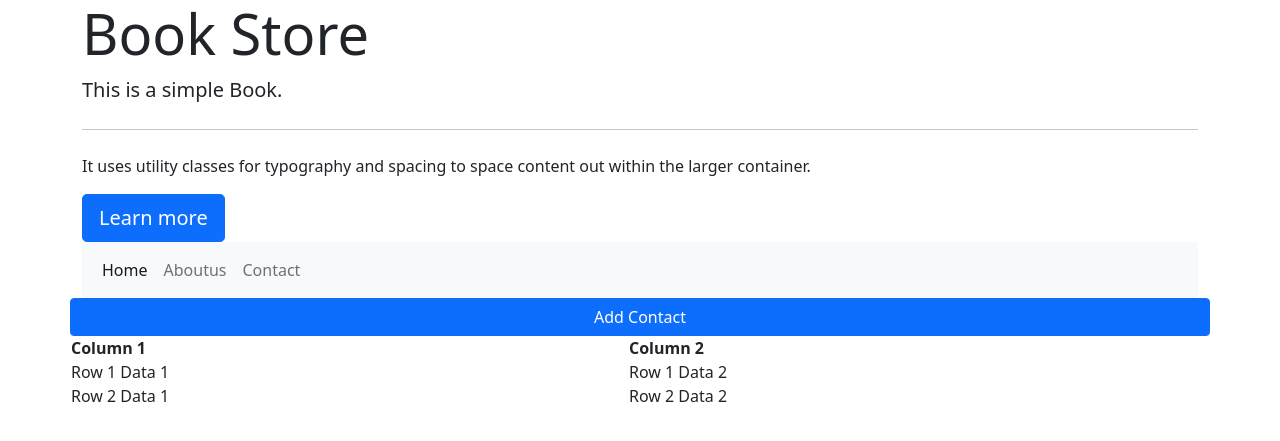
After one commit to pravin126/Book-Store-Stock-Exchange, a Django app: page /contactus in a window 1280 px wide. The commit adds this page. Shown: the top 441 px of the page. Run offline with Django 4.2, Linux system fonts and the light colour scheme; some libraries are stand-ins or nearby versions.

Commit message:
add contact us page

```diff
--- /dev/null
+++ b/books/templates/contact.html
@@ -0,0 +1,56 @@
+{% extends 'header.html' %}
+{% block content %}
+
+<!-- Button trigger modal -->
+<button type="button" class="btn btn-primary" data-bs-toggle="modal" data-bs-target="#exampleModal">
+    Add Contact
+  </button>
+
+  <!-- Modal -->
+  <div class="modal fade" id="exampleModal" tabindex="-1" aria-labelledby="exampleModalLabel" aria-hidden="true">
+    <div class="modal-dialog">
+      <div class="modal-content">
+        <div class="modal-header">
+          <h5 class="modal-title" id="exampleModalLabel">Modal title</h5>
+          <button type="button" class="btn-close" data-bs-dismiss="modal" aria-label="Close"></button>
+        </div>
+        <div class="modal-body">
+          ...
+        </div>
+        <div class="modal-footer">
+          <button type="button" class="btn btn-secondary" data-bs-dismiss="modal">Close</button>
+          <button type="button" class="btn btn-primary">Save changes</button>
+        </div>
+      </div>
+    </div>
+
+  </div>
+  <div class="row">
+    <link rel="stylesheet" href="https://cdn.datatables.net/1.13.6/css/jquery.dataTables.css" />
+
+    <script src="https://cdn.datatables.net/1.13.6/js/jquery.dataTables.js"></script>
+    <table id="myTable" class="display">
+        <thead>
+            <tr>
+                <th>Column 1</th>
+                <th>Column 2</th>
+            </tr>
+        </thead>
+        <tbody>
+            <tr>
+                <td>Row 1 Data 1</td>
+                <td>Row 1 Data 2</td>
+            </tr>
+            <tr>
+                <td>Row 2 Data 1</td>
+                <td>Row 2 Data 2</td>
+            </tr>
+        </tbody>
+    </table>
+    <script>
+        $(document).ready( function () {
+    $('#myTable').DataTable();
+} );
+    </script>
+</div>
+{% endblock content %}
--- a/books/templates/header.html
+++ b/books/templates/header.html
@@ -27,7 +27,7 @@
                 <a class="nav-link" href="aboutus">Aboutus</a>
               </li>
               <li class="nav-item">
-                <a class="nav-link" href="#">Pricing</a>
+                <a class="nav-link" href="contactus">Contact</a>
               </li>
             </ul>
           </div>
--- a/books/urls.py
+++ b/books/urls.py
@@ -4,4 +4,5 @@ from .import views
 urlpatterns = [
     path('', views.index,name="index"),
     path('aboutus', views.aboutus,name="aboutus"),
+    path('contactus', views.contactus,name="contactus"),
 ]
--- a/books/views.py
+++ b/books/views.py
@@ -11,3 +11,6 @@ def index(request):
 
 def aboutus(request):
     return render(request,"about.html")
+
+def contactus(request):
+    return render(request,"contact.html")
```
